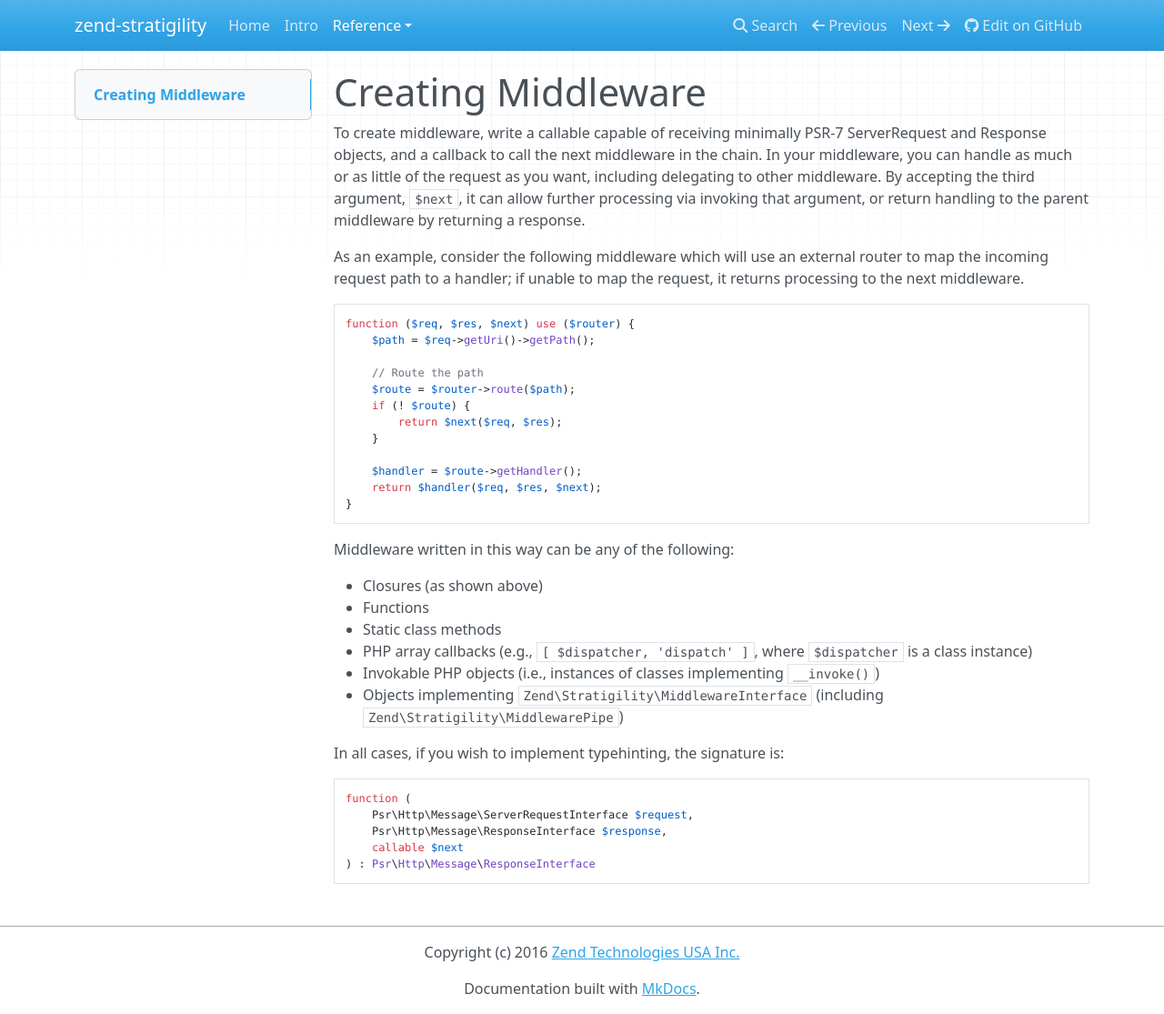
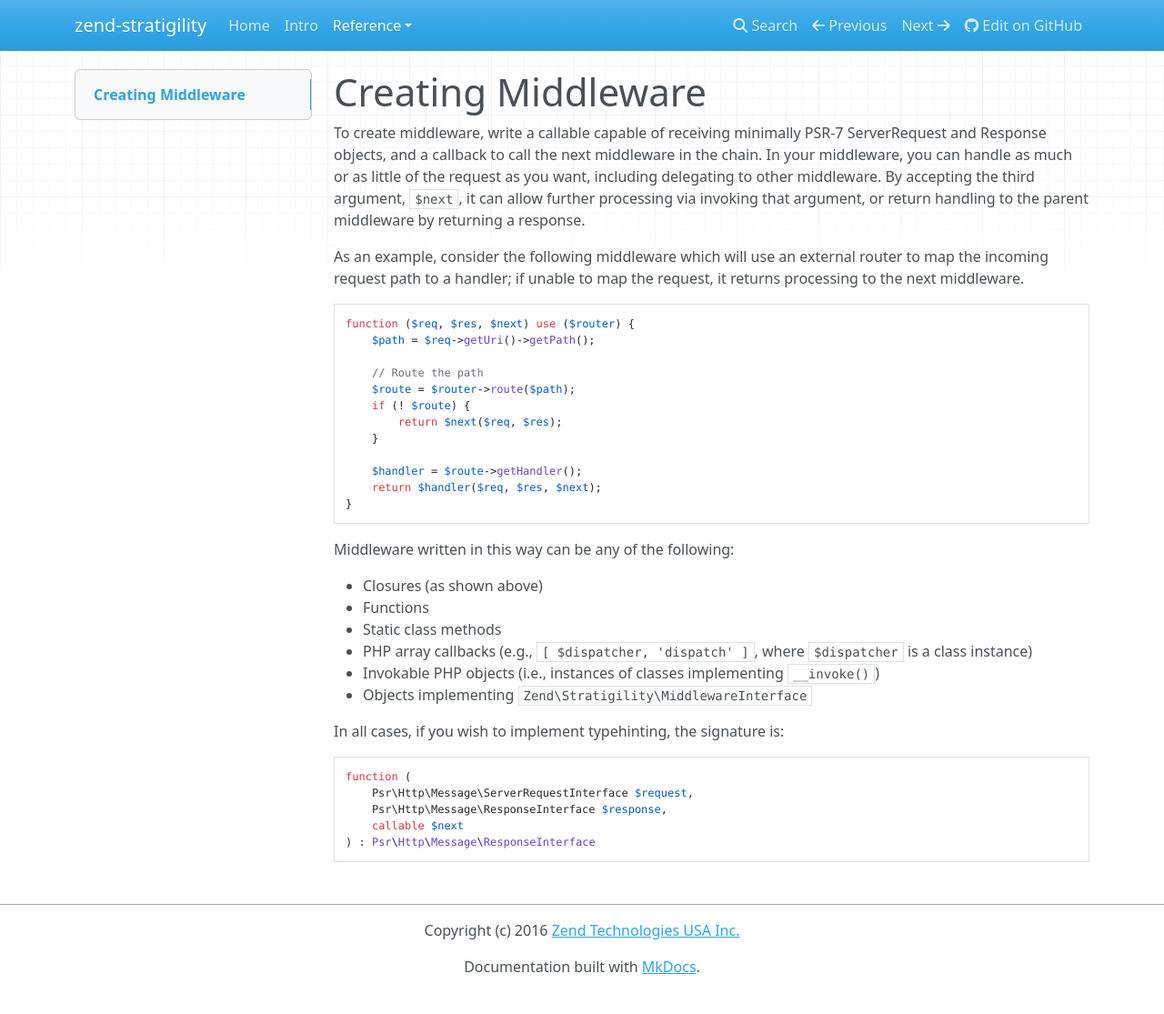
Before and after one commit to zendframework/zend-stratigility, an MkDocs documentation site: the page built from doc/book/creating-middleware.md, in a window 1280 px wide and 1115 px high. Shown: the whole window at 91% size. Built offline with MkDocs 1.6.1, drawn with Linux system fonts in a browser that asks for light colours; nearby versions of some CDN libraries; old or Windows-style settings are respelled for this version of MkDocs.

Commit message:
MiddlewarePipe does not implement anymore MiddlewareInterface

```diff
--- a/doc/book/creating-middleware.md
+++ b/doc/book/creating-middleware.md
@@ -33,8 +33,7 @@ Middleware written in this way can be any of the following:
 - Static class methods
 - PHP array callbacks (e.g., `[ $dispatcher, 'dispatch' ]`, where `$dispatcher` is a class instance)
 - Invokable PHP objects (i.e., instances of classes implementing `__invoke()`)
-- Objects implementing `Zend\Stratigility\MiddlewareInterface` (including
-  `Zend\Stratigility\MiddlewarePipe`)
+- Objects implementing `Zend\Stratigility\MiddlewareInterface`
 
 In all cases, if you wish to implement typehinting, the signature is:
 
```
Also changed, not shown: doc/book/middleware.md (+0 -1 lines).
